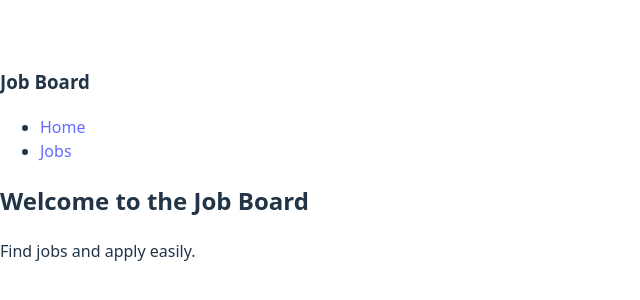
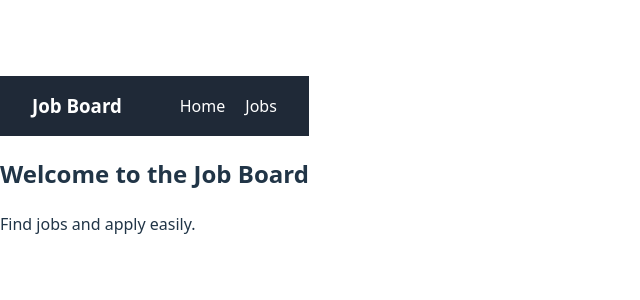
Before and after one commit to dhyankj/CODSOFT, a React (Vite) app in the folder client/: page / in a window 1280 px wide. Shown: the part 236-536 px from the top of the page, without its empty margins (0-640 px from the left). Built offline with nearby package versions, Linux system fonts and the light colour scheme.

Commit message:
Added basic styling to Navbar

```diff
--- /dev/null
+++ b/client/src/components/Navbar.css
@@ -0,0 +1,31 @@
+nav {
+  display: flex;
+  align-items: center;
+  justify-content: space-between;
+
+  padding: 16px 32px;
+  background-color: #1f2937;
+  color: white;
+}
+
+nav h3 {
+  margin: 0;
+}
+
+nav ul {
+  list-style: none;
+  display: flex;
+  gap: 20px;
+  margin: 0;
+  padding: 0;
+}
+
+nav a {
+  color: white;
+  text-decoration: none;
+  font-weight: 500;
+}
+
+nav a:hover {
+  text-decoration: underline;
+}
--- a/client/src/components/Navbar.jsx
+++ b/client/src/components/Navbar.jsx
@@ -1,4 +1,6 @@
 import { Link } from "react-router-dom";
+import "./Navbar.css";
+
 
 function Navbar() {
   return (
```
